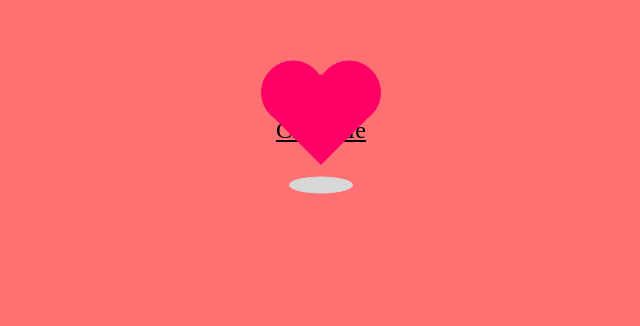
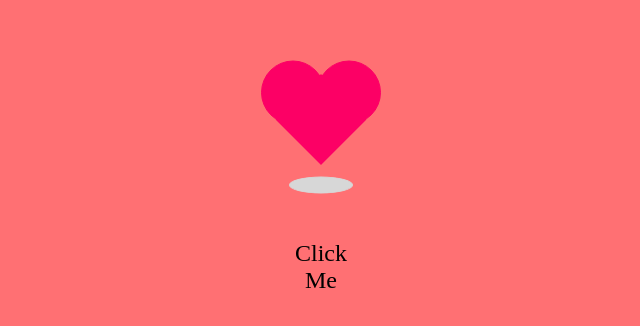
Before and after one commit to sa1eh06/clickerr, a plain HTML site: page index.html in a window 1280 px wide. Shown: the part 280-606 px from the top of the page, without its empty margins (319-959 px from the left). Drawn offline with Linux system fonts and the light colour scheme.

Commit message:
more update

```diff
--- a/index.html
+++ b/index.html
@@ -101,18 +101,21 @@
       animation: cssload-shadow 2.88s cubic-bezier(0.75, 0, 0.5, 1) infinite normal;
     }
 
+    #click-me {
+      font-size: 1.5em;
+      text-align: center;
+      cursor: pointer;
+      position: absolute;
+      top: calc(50% + 120px); /* Position below the heart */
+      left: 50%;
+      transform: translateX(-50%);
+      z-index: 0; /* Ensure click-me is behind heart */
+    }
+
     #content {
       display: none; /* Initially hide content */
       text-align: center;
       margin-top: 50px;
-    }
-
-    #click-me {
-      font-size: 1.5em;
-      margin-top: 20px;
-      text-decoration: underline;
-      cursor: pointer;
-      z-index: 0; /* Ensure click-me is behind heart */
     }
 
     @keyframes colorShift {
@@ -125,7 +128,7 @@
 </head>
 <body>
   <div id="heart-container">
-    <div id="heart">
+    <div id="heart" onclick="hideHeart()">
       <div class="cssload-main">
         <div class="cssload-heart">
           <span class="cssload-heartL"></span>
@@ -135,7 +138,7 @@
         <div class="cssload-shadow"></div>
       </div>
     </div>
-    <div id="click-me" onclick="hideHeart()">Click Me</div>
+    <div id="click-me">Click Me</div>
   </div>
 
   <div id="content">
```
